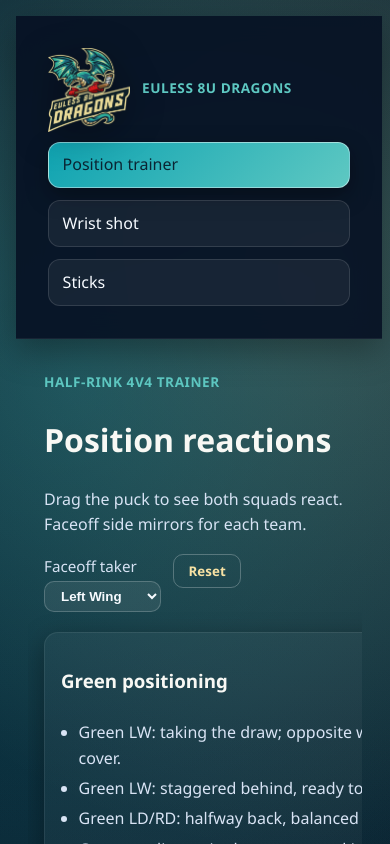
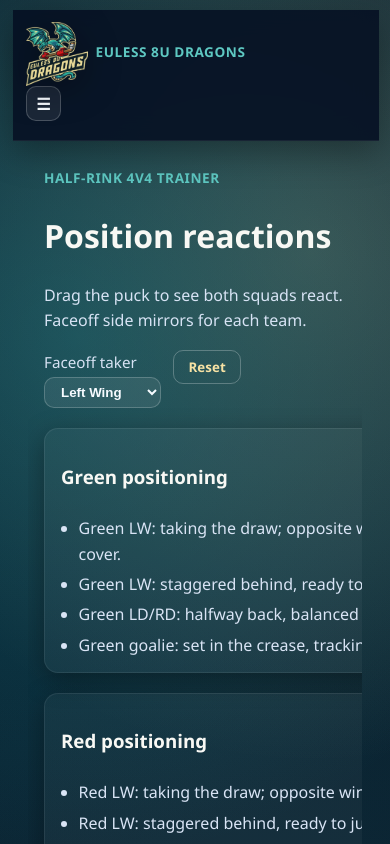
Before and after one commit to mhmoore12/hockey-position-trainer, a React (Vite) app: page / in a window 390 px wide. Shown: the top 844 px of the page. Built offline with nearby package versions, Linux system fonts and the light colour scheme.

Commit message:
fixed routing.

```diff
--- a/src/App.css
+++ b/src/App.css
@@ -52,6 +52,7 @@
   width: auto;
   min-width: 0;
   margin: 0;
+  transition: max-height 0.2s ease, opacity 0.2s ease;
 }
 
 .nav-actions {
@@ -703,16 +704,47 @@ input[type="range"] {
   .top-nav {
     flex-direction: column;
     align-items: flex-start;
-    gap: 0.6rem;
-    margin: 1rem;
+    gap: 0.4rem;
+    margin: 0.6rem 0.8rem;
+    padding: 0.8rem;
+  }
+
+  .nav-actions-mobile {
+    display: block;
+    width: 100%;
+  }
+
+  .brand {
+    gap: 0.5rem;
+  }
+
+  .logo-mark {
+    width: 62px;
   }
 
   .nav-buttons {
     width: 100%;
+    overflow: hidden;
+    max-height: 0;
+    opacity: 0;
+  }
+
+  .nav-buttons.nav-open {
+    max-height: 500px;
+    opacity: 1;
+    margin-top: 0.25rem;
   }
 
   .nav-button {
     width: 100%;
+    padding: 0.45rem 0.65rem;
+    min-width: 0;
+    font-size: 0.95rem;
+  }
+
+  .nav-toggle {
+    padding: 0.35rem 0.6rem;
+    font-size: 1rem;
   }
 
   .page-wrapper {
@@ -754,6 +786,17 @@ input[type="range"] {
     row-gap: 1rem;
   }
 
+  /* Force single column even when wrist-page overrides are present */
+  .wrist-page .wrist-layout,
+  .curves-page .wrist-layout {
+    grid-template-columns: 1fr;
+    grid-template-areas:
+      "video"
+      "hero"
+      "graphic"
+      "info";
+  }
+
   .shot-canvas {
     height: 320px;
   }
--- a/src/App.tsx
+++ b/src/App.tsx
@@ -1,4 +1,5 @@
 import { NavLink, Outlet } from "react-router-dom";
+import { useEffect, useState } from "react";
 import dragonLogo from "./assets/Dragon.png";
 import "./App.css";
 const nav = [
@@ -11,16 +12,42 @@ const nav = [
 ] as const;
 
 function App() {
+  const [navOpen, setNavOpen] = useState(false);
+
+  useEffect(() => {
+    const handleResize = () => {
+      if (window.innerWidth > 900) {
+        setNavOpen(true);
+      } else {
+        setNavOpen(false);
+      }
+    };
+    handleResize();
+    window.addEventListener("resize", handleResize);
+    return () => window.removeEventListener("resize", handleResize);
+  }, []);
+
   return (
     <div className="app-shell">
       <header className="top-nav">
-        <div className="brand">
-          <img src={dragonLogo} alt="Euless 8U Dragons" className="logo-mark" />
-          <div>
-            <p className="eyebrow">Euless 8U Dragons</p>
+        <div className="brand-row">
+          <div className="brand">
+            <img src={dragonLogo} alt="Euless 8U Dragons" className="logo-mark" />
+            <div>
+              <p className="eyebrow">Euless 8U Dragons</p>
+            </div>
+          </div>
+          <div className="nav-actions-mobile">
+            <button
+              className="nav-toggle"
+              aria-label={navOpen ? "Collapse menu" : "Expand menu"}
+              onClick={() => setNavOpen((o) => !o)}
+            >
+              {navOpen ? "✕" : "☰"}
+            </button>
           </div>
         </div>
-        <nav className="nav-buttons">
+        <nav className={`nav-buttons ${navOpen ? "nav-open" : "nav-closed"}`}>
           {nav.map((item) => (
             <NavLink
               key={item.key}
@@ -32,6 +59,7 @@ function App() {
               className={({ isActive }) =>
                 `nav-button ${isActive ? "nav-button-active" : ""}`
               }
+              onClick={() => window.innerWidth <= 900 && setNavOpen(false)}
             >
               <span>{item.label}</span>
             </NavLink>
```
